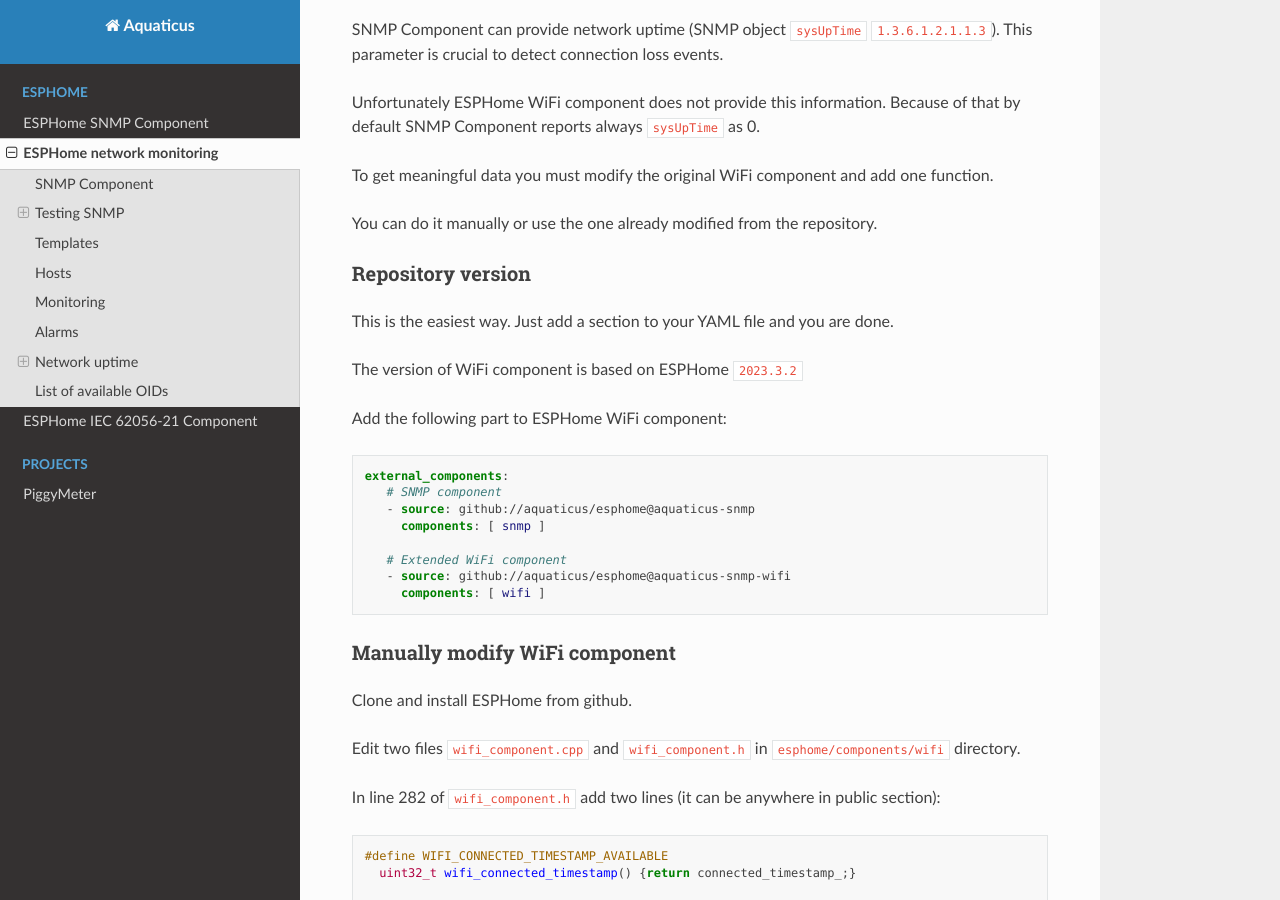
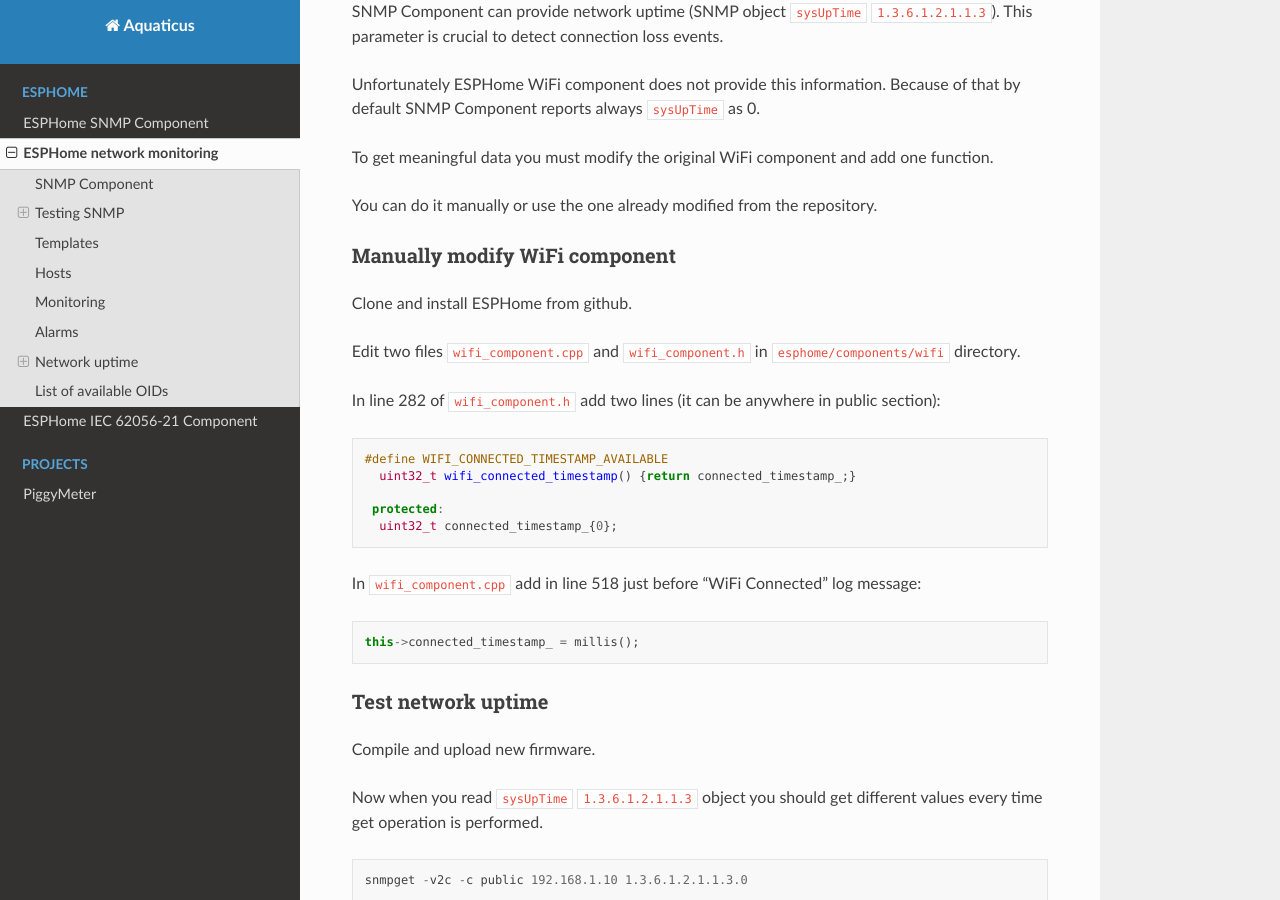
Before and after one commit to aquaticus/aquaticus.github.io, a Sphinx documentation site: the page built from doc/zabbix.rst, in a window 1280 px wide and 900 px high, scrolled down 4225 px. Built offline with Sphinx 7.4.7 and the Read the Docs theme 2.0.0, drawn with Linux system fonts in a browser that asks for light colours; some of the changed text lies outside the part shown.

Commit message:
SNMP repo change

```diff
--- a/doc/snmp.rst
+++ b/doc/snmp.rst
@@ -33,8 +33,7 @@
 
    external_components:
        # SNMP component
-       - source: github://aquaticus/esphome@aquaticus-snmp
-       components: [ snmp ]
+       - source: github://aquaticus/esphome-snmp
 
 .. _OID:
 
--- a/doc/zabbix.rst
+++ b/doc/zabbix.rst
@@ -17,7 +17,7 @@
 ESPHome doesn't support SNMP out of the box. But it provides a convenient
 way to integrate with external components.
 
-To add SNMP protocol to ESPHome device reference SNMP Component located in https://github.com/aquaticus/esphome, branch ``aquaticus-snmp``.
+To add SNMP protocol to ESPHome device reference SNMP Component located in https://github.com/aquaticus/esphome-snmp.
 
 Add the following code to your ESPHome YAML configuration file:
 
@@ -28,8 +28,7 @@
 
    # Retrieve SNMP component from github
    external_components:
-      - source: github://aquaticus/esphome@aquaticus-snmp
-        components: [ snmp ]
+      - source: github://aquaticus/esphome-snmp
 
 When uploaded to a board you should see the following message in the
 log:
@@ -184,28 +183,6 @@
 You can do it manually or use the one already modified from the
 repository.
 
-Repository version
-~~~~~~~~~~~~~~~~~~
-
-This is the easiest way. Just add a section to your YAML file and you are
-done.
-
-The version of WiFi component is based on ESPHome ``2023.3.2``
-
-Add the following part to ESPHome WiFi component:
-
-.. code-block:: yaml
-
-   external_components:
-      # SNMP component
-      - source: github://aquaticus/esphome@aquaticus-snmp
-        components: [ snmp ]
-
-      # Extended WiFi component
-      - source: github://aquaticus/esphome@aquaticus-snmp-wifi
-        components: [ wifi ]
-
-
 Manually modify WiFi component
 ~~~~~~~~~~~~~~~~~~~~~~~~~~~~~~
 
```
